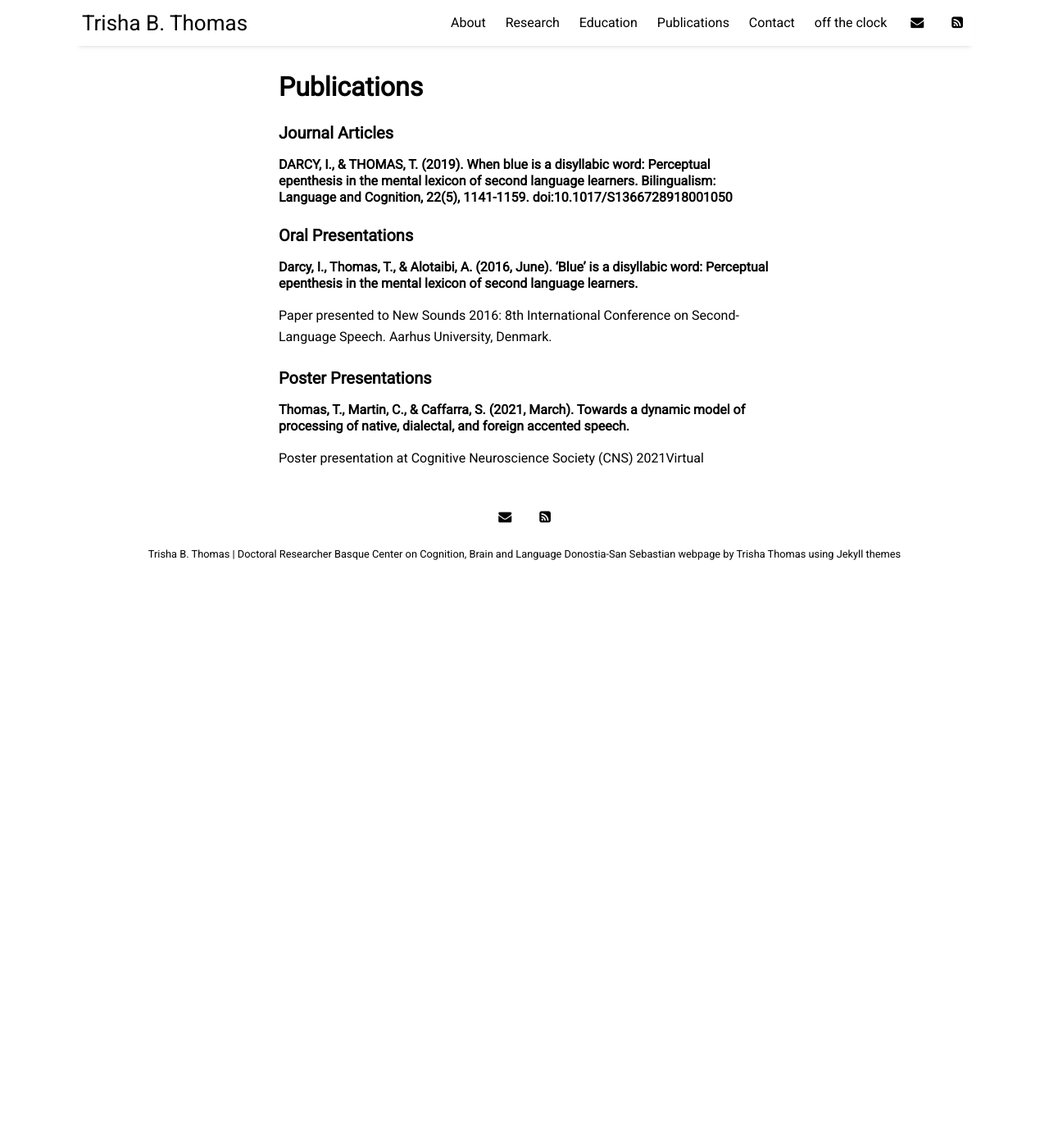
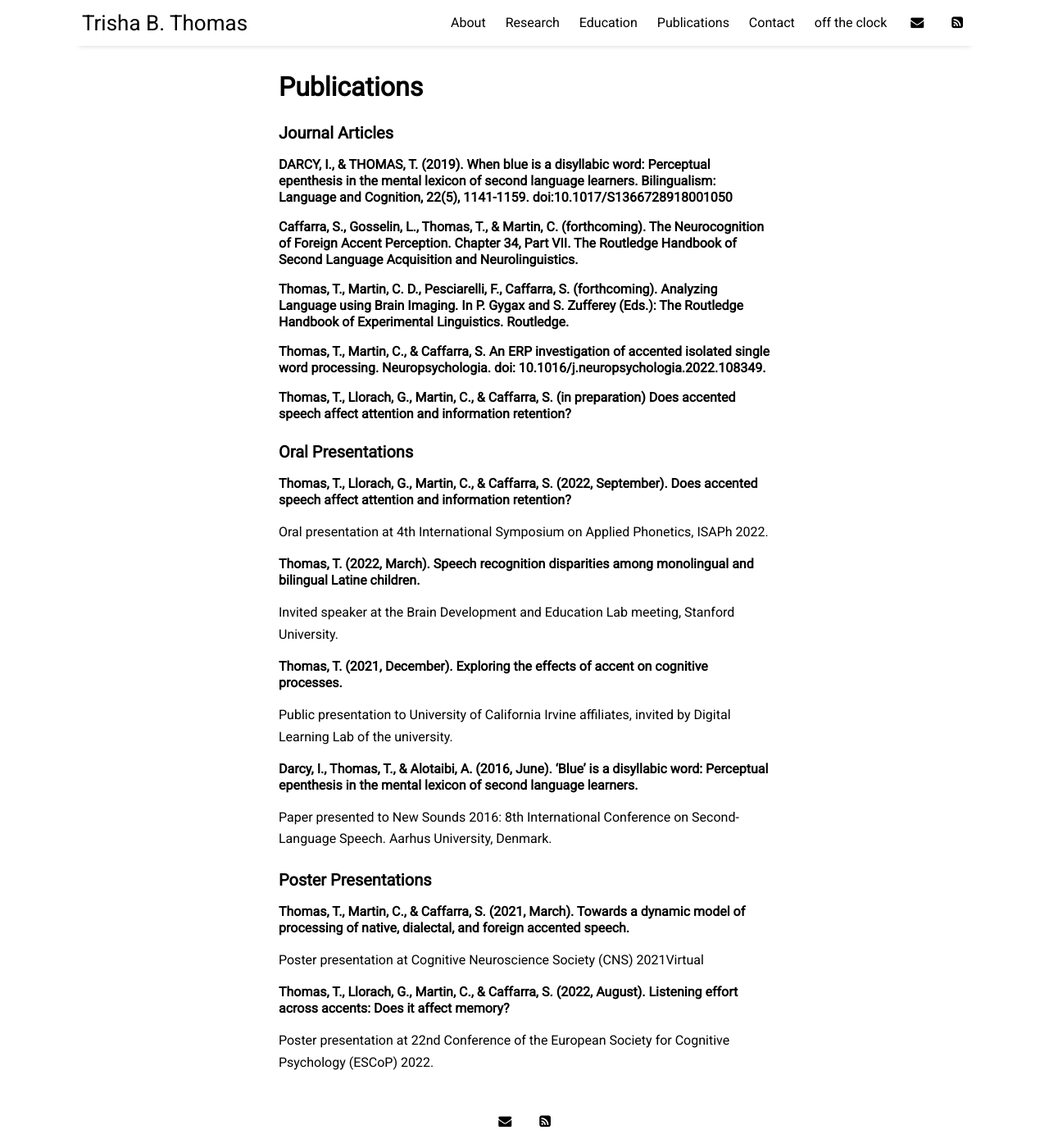
Before and after one commit to tthomas840/tthomas840.github.io, a Jekyll site: the page built from pages/sample-posts.md, in a window 1280 px wide and 1400 px high. Shown: the whole window at 82% size. Built offline with Jekyll 4.4.1, drawn with Linux system fonts in a browser that asks for light colours; nearby versions of some CDN libraries.

Commit message:
Update sample-posts.md

```diff
--- a/pages/sample-posts.md
+++ b/pages/sample-posts.md
@@ -8,7 +8,24 @@ permalink: /sample-posts
 
 ###### DARCY, I., & THOMAS, T. (2019). When blue is a disyllabic word: Perceptual epenthesis in the mental lexicon of second language learners. Bilingualism: Language and Cognition, 22(5), 1141-1159. doi:10.1017/S1366728918001050
 
+###### Caffarra, S., Gosselin, L., Thomas, T., & Martin, C. (forthcoming). The Neurocognition of Foreign Accent Perception. Chapter 34, Part VII. The Routledge Handbook of Second Language Acquisition and Neurolinguistics.
+
+###### Thomas, T., Martin, C. D., Pesciarelli, F., Caffarra, S. (forthcoming). Analyzing Language using Brain Imaging. In P. Gygax and S. Zufferey (Eds.): The Routledge Handbook of Experimental Linguistics. Routledge.
+
+###### Thomas, T., Martin, C., & Caffarra, S. An ERP investigation of accented isolated single word processing. Neuropsychologia. doi: 10.1016/j.neuropsychologia.2022.108349.
+
+###### Thomas, T., Llorach, G., Martin, C., & Caffarra, S. (in preparation) Does accented speech affect attention and information retention?
+
 ### Oral Presentations
+
+###### Thomas, T., Llorach, G., Martin, C., & Caffarra, S. (2022, September). Does accented speech affect attention and information retention?
+Oral presentation at 4th International Symposium on Applied Phonetics, ISAPh 2022.
+
+###### Thomas, T. (2022, March). Speech recognition disparities among monolingual and bilingual Latine children.
+Invited speaker at the Brain Development and Education Lab meeting, Stanford University.
+
+###### Thomas, T. (2021, December). Exploring the effects of accent on cognitive processes.
+Public presentation to University of California Irvine affiliates, invited by Digital Learning Lab of the university.
 
 ###### Darcy, I., Thomas, T., & Alotaibi, A. (2016, June). ‘Blue’ is a disyllabic word: Perceptual epenthesis in the mental lexicon of second language learners.
 
@@ -19,3 +36,6 @@ Paper presented to New Sounds 2016: 8th International Conference on Second-Langu
 ###### Thomas, T., Martin, C., & Caffarra, S. (2021, March). Towards a dynamic model of processing of native, dialectal, and foreign accented speech.
 
 Poster presentation at Cognitive Neuroscience Society (CNS) 2021Virtual
+
+###### Thomas, T., Llorach, G., Martin, C., & Caffarra, S. (2022, August). Listening effort across accents: Does it affect memory?
+Poster presentation at 22nd Conference of the European Society for Cognitive Psychology (ESCoP) 2022.
```
